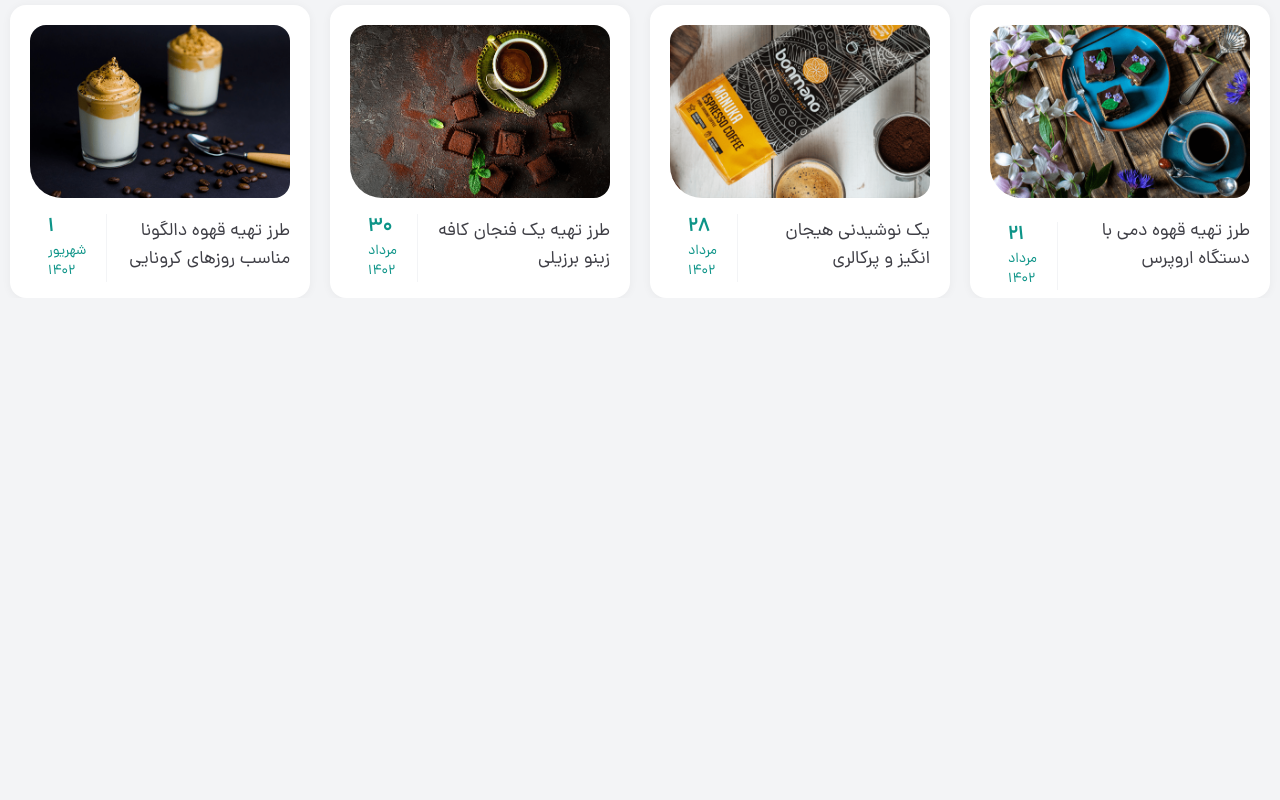
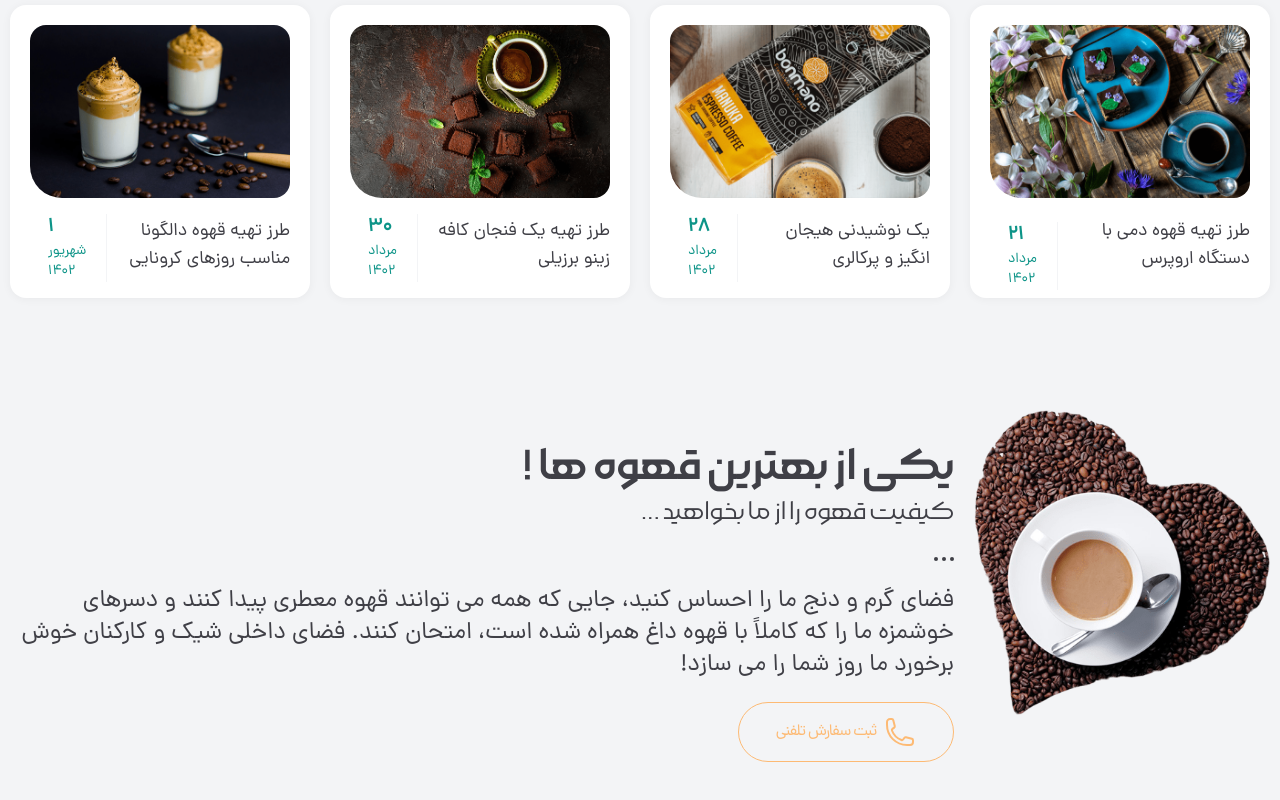
Before and after one commit to erfanhabibii/coffee-shop, a website: page public/index.html in a window 1280 px wide. Shown: the part 3927-4727 px from the top of the page. Before the commit the page ends 4225 px from the top, so only its background shows below. Drawn offline with Linux system fonts and the light colour scheme.

Commit message:
add section contact-us

```diff
--- a/public/index.html
+++ b/public/index.html
@@ -105,7 +105,9 @@
         <symbol id="arrow-left-mini" xmlns="http://www.w3.org/2000/svg" viewBox="0 0 20 20" fill="currentColor" class="w-5 h-5">
             <path fill-rule="evenodd" d="M17 10a.75.75 0 01-.75.75H5.612l4.158 3.96a.75.75 0 11-1.04 1.08l-5.5-5.25a.75.75 0 010-1.08l5.5-5.25a.75.75 0 111.04 1.08L5.612 9.25H16.25A.75.75 0 0117 10z" clip-rule="evenodd" />
             </symbol>
-
+        <symbol id="phone" xmlns="http://www.w3.org/2000/svg" fill="none" viewBox="0 0 24 24" stroke-width="1.5" stroke="currentColor">
+            <path stroke-linecap="round" stroke-linejoin="round" d="M2.25 6.75c0 8.284 6.716 15 15 15h2.25a2.25 2.25 0 002.25-2.25v-1.372c0-.516-.351-.966-.852-1.091l-4.423-1.106c-.44-.11-.902.055-1.173.417l-.97 1.293c-.282.376-.769.542-1.21.38a12.035 12.035 0 01-7.143-7.143c-.162-.441.004-.928.38-1.21l1.293-.97c.363-.271.527-.734.417-1.173L6.963 3.102a1.125 1.125 0 00-1.091-.852H4.5A2.25 2.25 0 002.25 4.5v2.25z" />
+            </symbol>
 
     </svg>
     <!-- Navigation Menu -->
@@ -1578,6 +1580,32 @@
                 </div>
             </div>
         </section>
+        <!-- Contact us -->
+        <section>
+            <div class="container">
+                <div class="my-16 md:my-28 md:flex">
+                    <div class="flex justify-center">
+                        <img src="images/contact.png" alt="" class="max-w-[296px] max-h-[305px]">
+                    </div>
+                    <div class="flex flex-col mr-5">
+                        <h4 class="mt-8 mb-1 font-MorabbaMedium text-2xl md:text-3xl lg:text-5xl text-zinc-700 dark:text-white">یکی از بهترین قهوه ها !</h4>
+                        <span class="font-MorabbaLight text-lg md:text-2xl lg:text-3xl text-zinc-700 dark:text-white mb-4">کیفیت قهوه را از ما بخواهید ...</span>
+                        <div>
+                            <span class="inline-block bg-zinc-700 dark:bg-gray-400 w-1 h-1 rounded-full"></span>
+                            <span class="inline-block bg-zinc-700 dark:bg-gray-400 w-1 h-1 rounded-full"></span>
+                            <span class="inline-block bg-zinc-700 dark:bg-gray-400 w-1 h-1 rounded-full"></span>
+                        </div>
+                        <p class="font-Dana text-lg md:text-xl lg:text-2xl text-zinc-700 dark:text-white msx-w-[330px] lg:w-auto pb-5 pt-4">فضای گرم و دنج ما را احساس کنید، جایی که همه می توانند قهوه معطری پیدا کنند و دسرهای خوشمزه ما را که کاملاً با قهوه داغ همراه شده است، امتحان کنند. فضای داخلی شیک و کارکنان خوش برخورد ما روز شما را می سازد!</p>
+                        <a href="" class="flex items-center justify-center tracking-tightest text-orange-300 w-[180px] h-[50px] lg:w-[216px] lg:h-[60px] border border-orange-300 rounded-full">
+                            <svg class="w-5 h-5 lg:w-8 lg:h-8 ml-2 lg:text-lg">
+                                <use href="#phone"></use>
+                            </svg>
+                            ثبت سفارش تلفنی
+                        </a>
+                    </div>
+                </div>
+            </div>
+        </section>
     </main>
     <!-- Overlay for mobile menu/shoping -->
     <div class="overlay"></div>
```
Also changed, not shown: public/styles/app.css.
